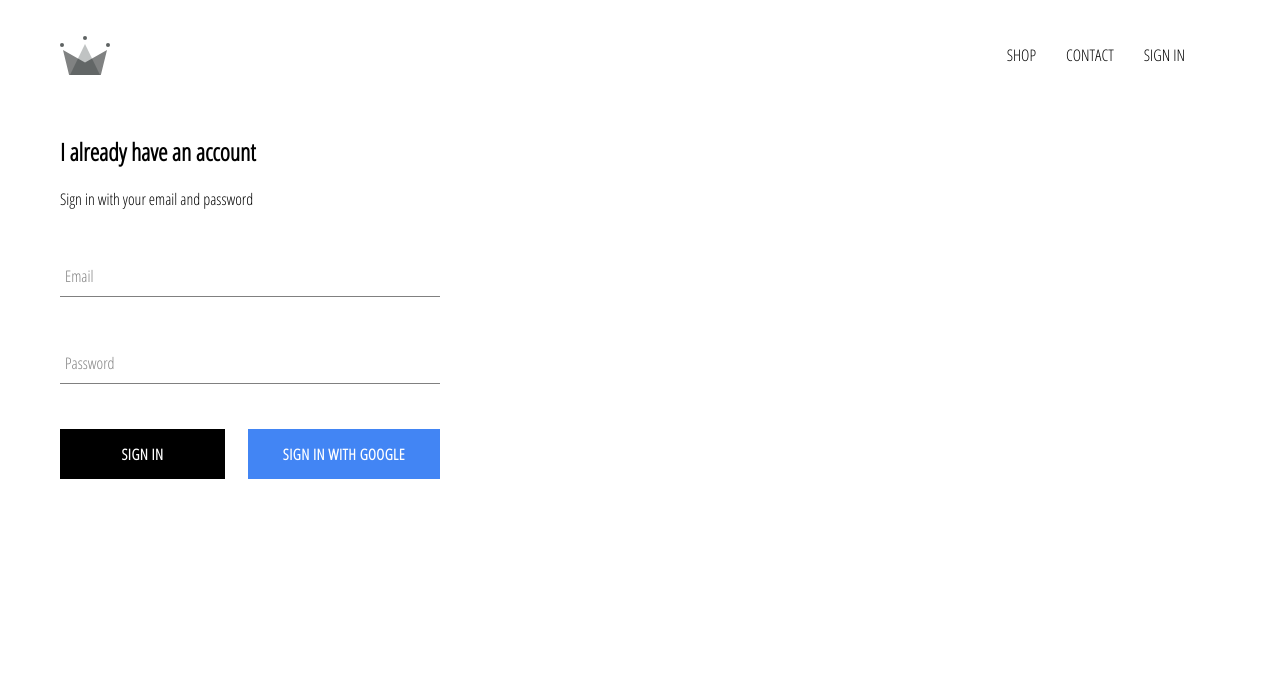
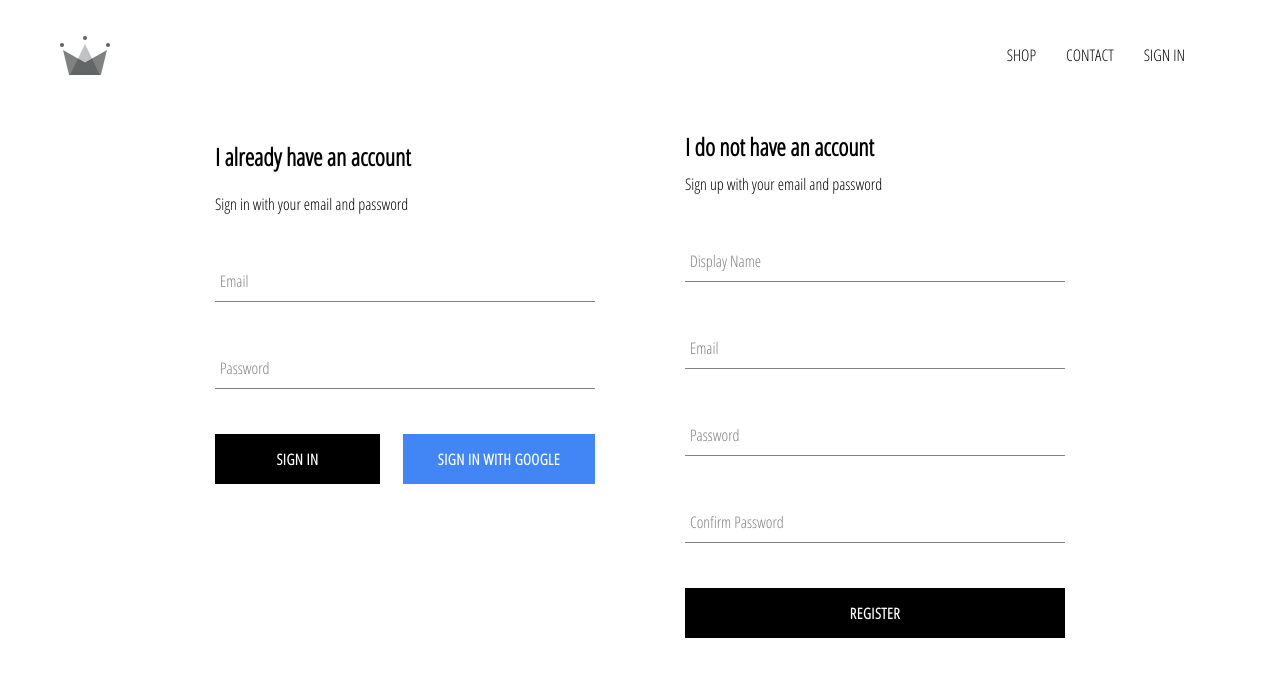
Before and after one commit to airscholar/crown-clothing, a React (Create React App) app: page /signin in a window 1280 px wide. Shown: the top 676 px of the page. Built offline with nearby package versions, Linux system fonts and the light colour scheme; no server answers.

Commit message:
Added sign up component with saving data in firestore db

```diff
--- a/src/components/header/header.component.jsx
+++ b/src/components/header/header.component.jsx
@@ -7,6 +7,7 @@ import './header.styles.scss';
 
 export const Header = ({ user }) => (
     <div className='header'>
+        {console.log({ user })}
         <Link className='logo-container' to="/">
             <img src={logo} alt='logo' className='logo' />
         </Link>
--- /dev/null
+++ b/src/components/sign-up/sign-up.component.jsx
@@ -0,0 +1,84 @@
+
+import React, { useState } from 'react';
+import { FormInput } from '../form-input/form-input.component'
+import { CustomButton } from '../custom-button/custom-button.component'
+import { auth } from '../../firebase/firebase.utils'
+import { createUserProfileDocument } from '../../firebase/user.firebase'
+
+import './sign-up.styles.scss';
+
+export const SignUp = () => {
+    const [displayName, setDisplayName] = useState('');
+    const [email, setEmail] = useState('');
+    const [password, setPassword] = useState('');
+    const [confirmPassword, setConfirmPassword] = useState('');
+
+    const handleSubmit = async (event) => {
+        event.preventDefault();
+
+        if (password !== confirmPassword) {
+            alert("passwords don't match");
+            return;
+        }
+
+        try {
+            const { user } = await auth.createUserWithEmailAndPassword(email, password)
+            await createUserProfileDocument(user, { displayName })
+
+            resetState();
+
+        } catch (error) {
+            console.error(error)
+        }
+    }
+
+    const resetState = () => {
+        setDisplayName('');
+        setEmail('');
+        setPassword('');
+        setConfirmPassword('');
+    }
+    const handleChange = async (event) => {
+        const { name, value } = event.target;
+        const state = {
+            displayName: () => (
+                setDisplayName(value)
+            ),
+            email: () => (
+                setEmail(value)
+            ),
+            password: () => (
+                setPassword(value)
+            ),
+            confirmPassword: () => (
+                setConfirmPassword(value)
+            )
+        }
+
+        return state[name]();
+    }
+
+    return (
+        <div className='sign-up'>
+            <h2 className='title'>I do not have an account</h2>
+            <span>Sign up with your email and password</span>
+
+            <form className='sign-up-form'>
+                <FormInput type='text' name='displayName'
+                    value={displayName} onChange={handleChange}
+                    label='Display Name' required></FormInput>
+                <FormInput type='email' name='email'
+                    value={email} onChange={handleChange}
+                    label='Email'></FormInput>
+                <FormInput type='password' name='password'
+                    value={password} onChange={handleChange}
+                    label='Password' required></FormInput>
+                <FormInput type='password' name='confirmPassword'
+                    value={confirmPassword} onChange={handleChange}
+                    label='Confirm Password' required></FormInput>
+            </form>
+
+            <CustomButton type='submit' onClick={handleSubmit}>Register</CustomButton>
+        </div >
+    )
+}
--- /dev/null
+++ b/src/components/sign-up/sign-up.styles.scss
@@ -0,0 +1,9 @@
+.sign-up {
+    display: flex;
+    flex-direction: column;
+    width: 380px;
+
+    .title {
+        margin: 10px 0;
+    }
+}
--- a/src/pages/sign-in-and-sign-up/sign-in-and-sign-up.component.jsx
+++ b/src/pages/sign-in-and-sign-up/sign-in-and-sign-up.component.jsx
@@ -1,10 +1,12 @@
 import React from 'react';
 import { SignIn } from '../../components/sign-in/sign-in.component';
+import { SignUp } from '../../components/sign-up/sign-up.component';
 
 import './sign-in-and-sign-up.styles.scss';
 
 export const SignInAndSignUpPage = () => (
     <div className='sign-in-and-sign-up'>
         <SignIn></SignIn>
+        <SignUp></SignUp>
     </div>
 )
--- a/src/pages/sign-in-and-sign-up/sign-in-and-sign-up.styles.scss
+++ b/src/pages/sign-in-and-sign-up/sign-in-and-sign-up.styles.scss
@@ -0,0 +1,6 @@
+.sign-in-and-sign-up {
+    display: flex;
+    justify-content: space-between;
+    width: 850px;
+    margin: 30px auto;
+}
```
